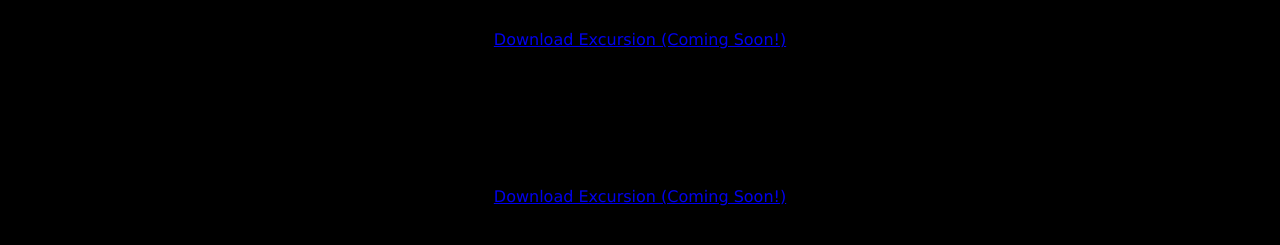
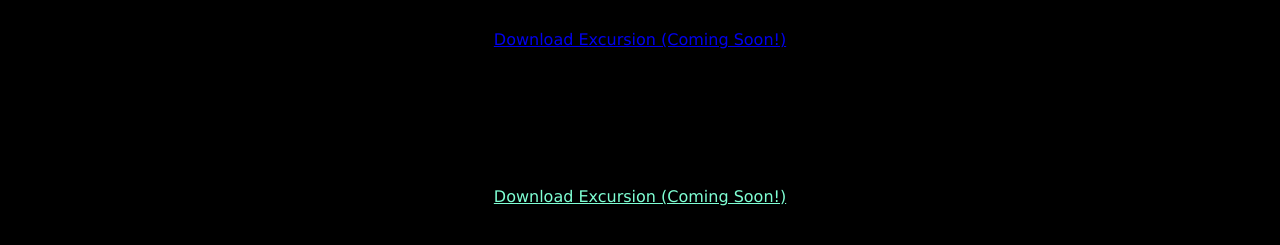
Before and after one commit to Mareanto7/Excursion, a website built with webpack: page index.html in a window 1280 px wide. Shown: the part 95-340 px from the top of the page. Built offline with nearby package versions, Linux system fonts and the light colour scheme.

Commit message:
v1.2 - Added link style

```diff
--- a/index.html
+++ b/index.html
@@ -25,7 +25,7 @@
 
 <footer>
   <p>Coming Soon for iPhone and Android</p>
-  <p><a href="#">Download Excursion (Coming Soon!)</a></p>
+  <p><a class="link--cta" href="#">Download Excursion (Coming Soon!)</a></p>
 </footer>
 
 </body>
--- a/resources/style.css
+++ b/resources/style.css
@@ -5,8 +5,15 @@
 }
 
 .header--main{
-text-align: center;
-font-weight: normal;
-font-size: 50px;
-color: white;
+  text-align: center;
+  font-weight: normal;
+  font-size: 50px;
+  color: white;
 }
+
+.link--cta {
+  font-size: 16px;
+  color: aquamarine;
+  text-align: center;
+
+}
```
